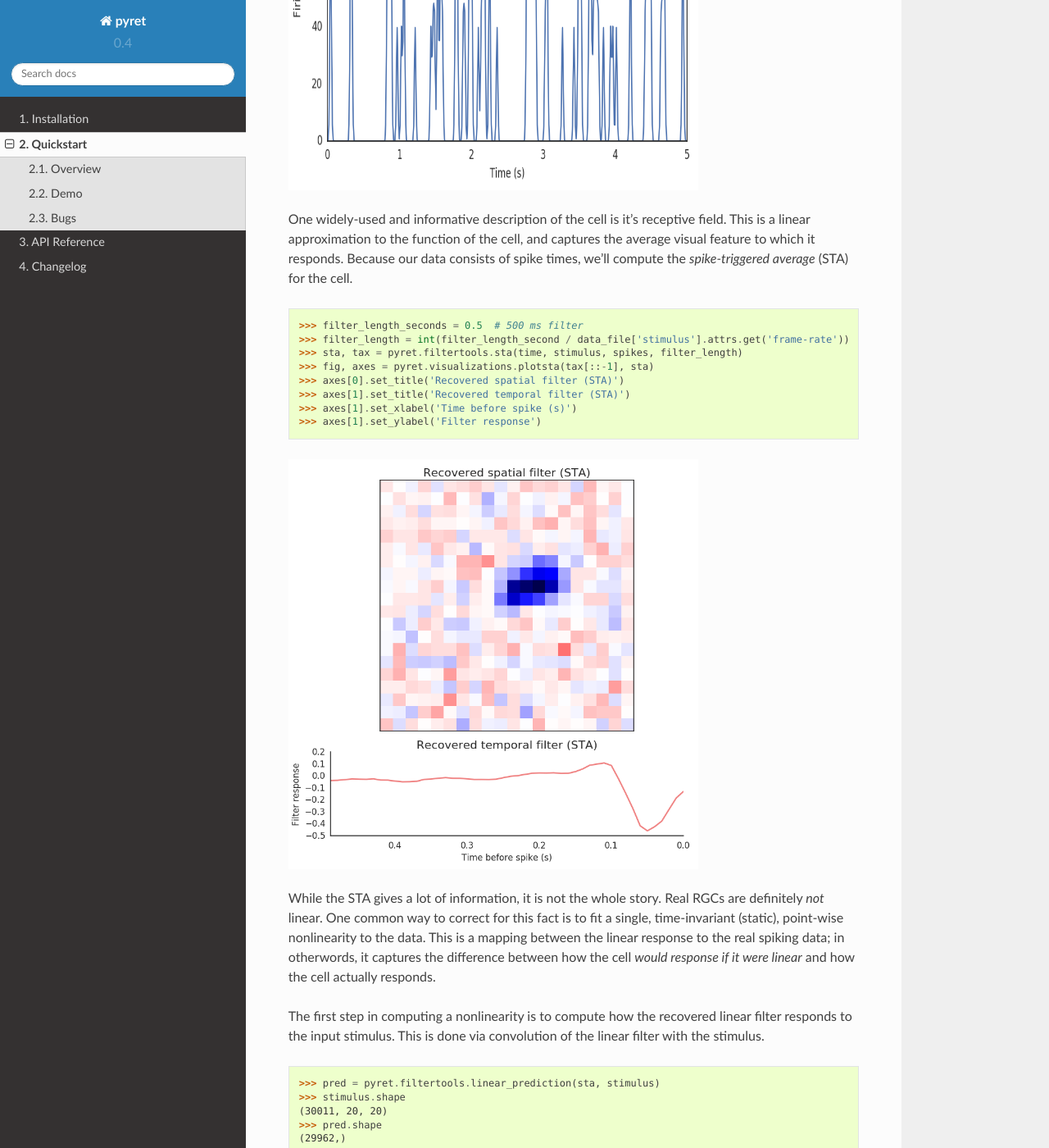
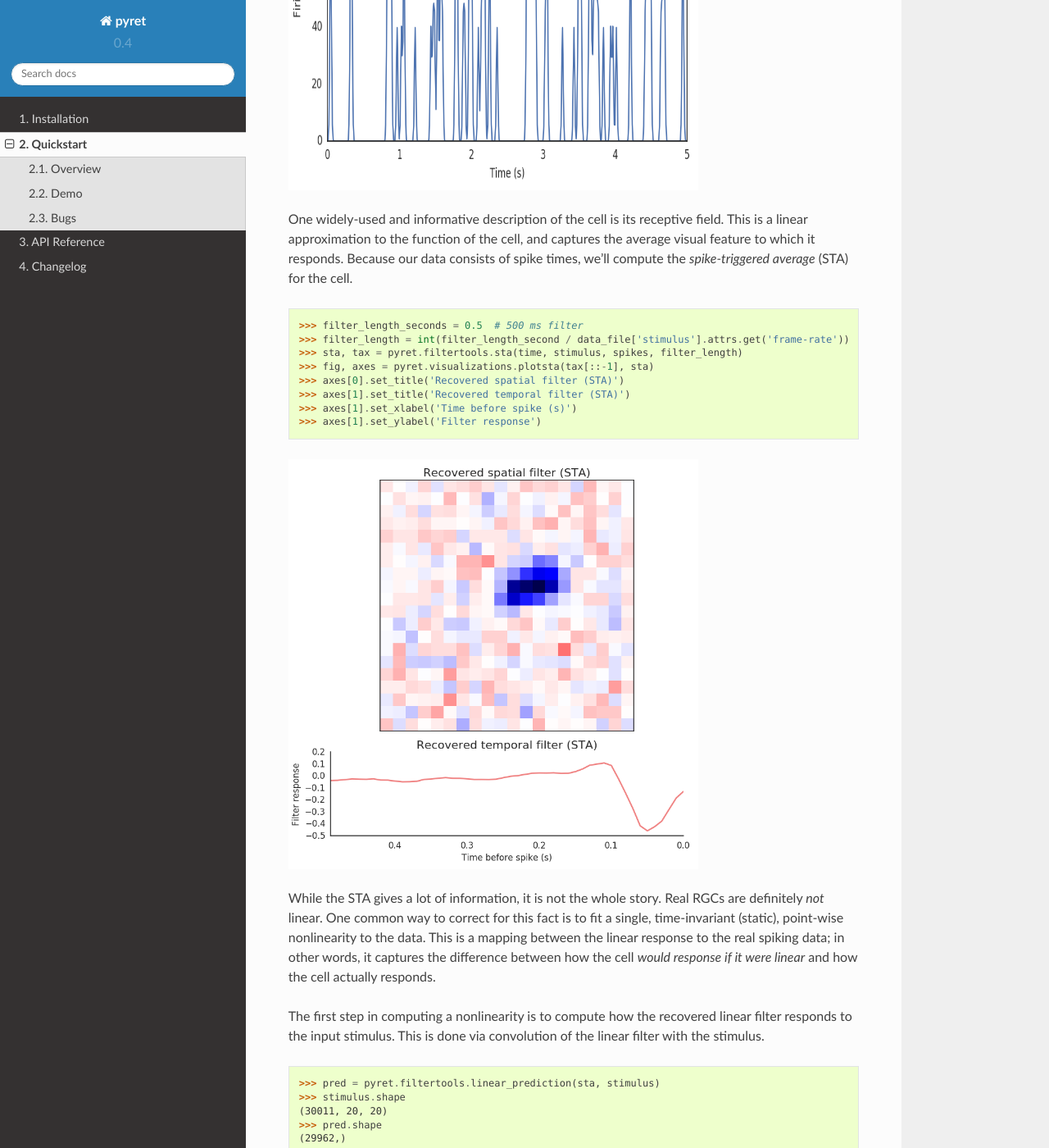
Before and after one commit to baccuslab/pyret, a Sphinx documentation site: the page built from docs/quickstart.rst, in a window 1280 px wide and 1400 px high, scrolled down 1599 px. Shown: the whole window at 82% size. Built offline with Sphinx 7.4.7 and the Read the Docs theme 2.0.0, drawn with Linux system fonts in a browser that asks for light colours; some of the changed text lies outside the part shown.

Commit message:
fixed typos in docs and quickstart

```diff
--- a/docs/quickstart.rst
+++ b/docs/quickstart.rst
@@ -59,7 +59,7 @@ firing rate of the RGC over time.
     :width: 500px
     :alt: Estimated RGC firing rate over time
 
-One widely-used and informative description of the cell is it's receptive field. This
+One widely-used and informative description of the cell is its receptive field. This
 is a linear approximation to the function of the cell, and captures the average visual
 feature to which it responds. Because our data consists of spike times, we'll compute
 the *spike-triggered average* (STA) for the cell.
@@ -81,7 +81,7 @@ the *spike-triggered average* (STA) for the cell.
 While the STA gives a lot of information, it is not the whole story. Real RGCs are definitely
 *not* linear. One common way to correct for this fact is to fit a single, time-invariant
 (static), point-wise nonlinearity to the data. This is a mapping between the linear response
-to the real spiking data; in otherwords, it captures the difference between how the cell
+to the real spiking data; in other words, it captures the difference between how the cell
 *would response if it were linear* and how the cell actually responds.
 
 The first step in computing a nonlinearity is to compute how the recovered linear
@@ -122,7 +122,7 @@ bins, so that each bin has roughly the same number of data points.
     >>> binterp = pyret.nonlinearities.Binterp(nbins)
     >>> binterp.fit(pred, rate[filter_length - 1 :])
     >>> nonlin_range = (pred.min(), pred.max())
-    >>> binterp.plot(nonlin_range, linewdith=5, label='Binterp')  # Plot nonlinearity over the given range
+    >>> binterp.plot(nonlin_range, linewidth=5, label='Binterp')  # Plot nonlinearity over the given range
 
 .. image:: /pyret-tutorial-figures/pred-vs-true-with-binterp.png
     :height: 500px
```
Also changed, not shown: other parts of docs/quickstart.rst (+2 -1 lines), 1 other file.
